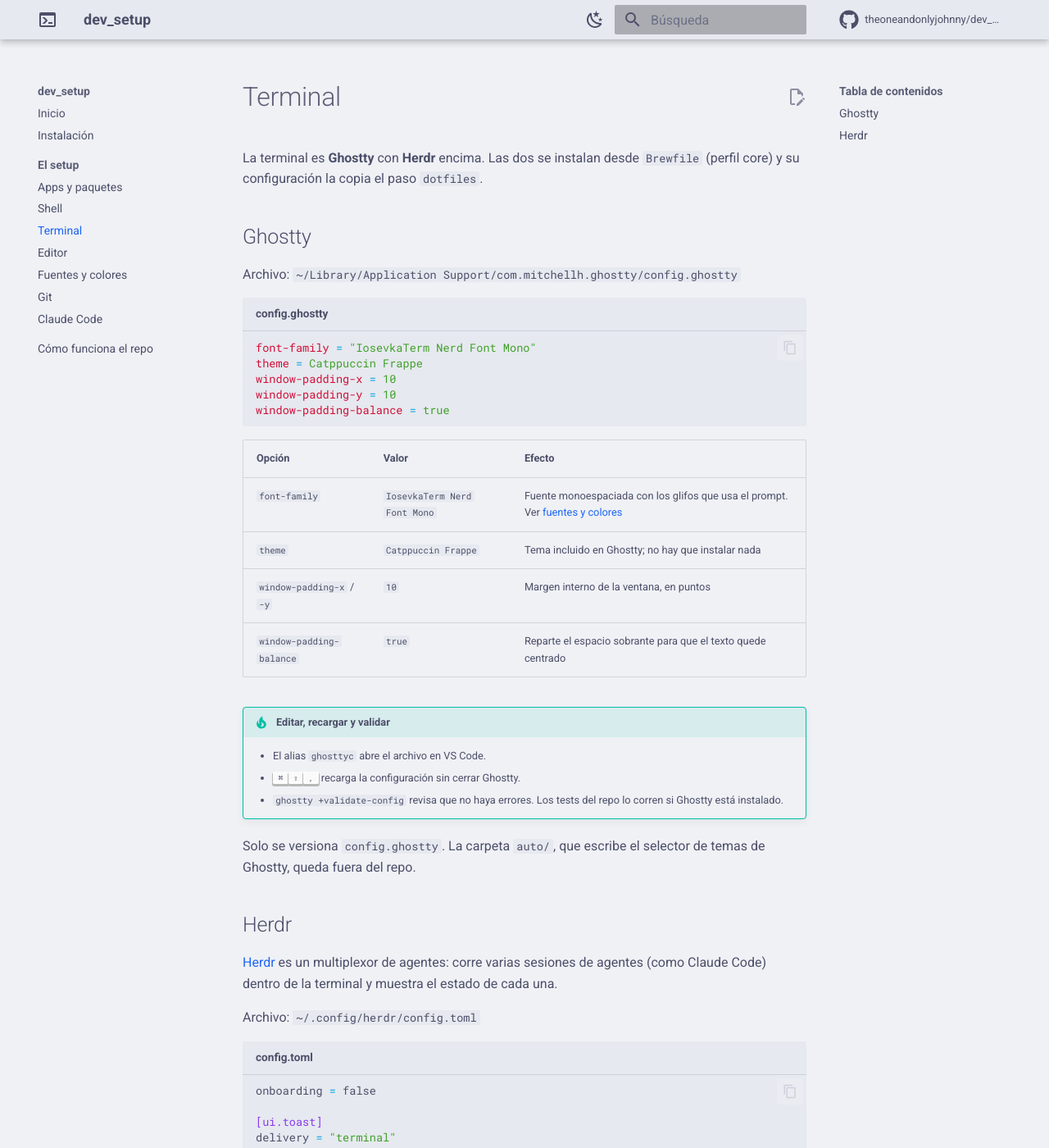
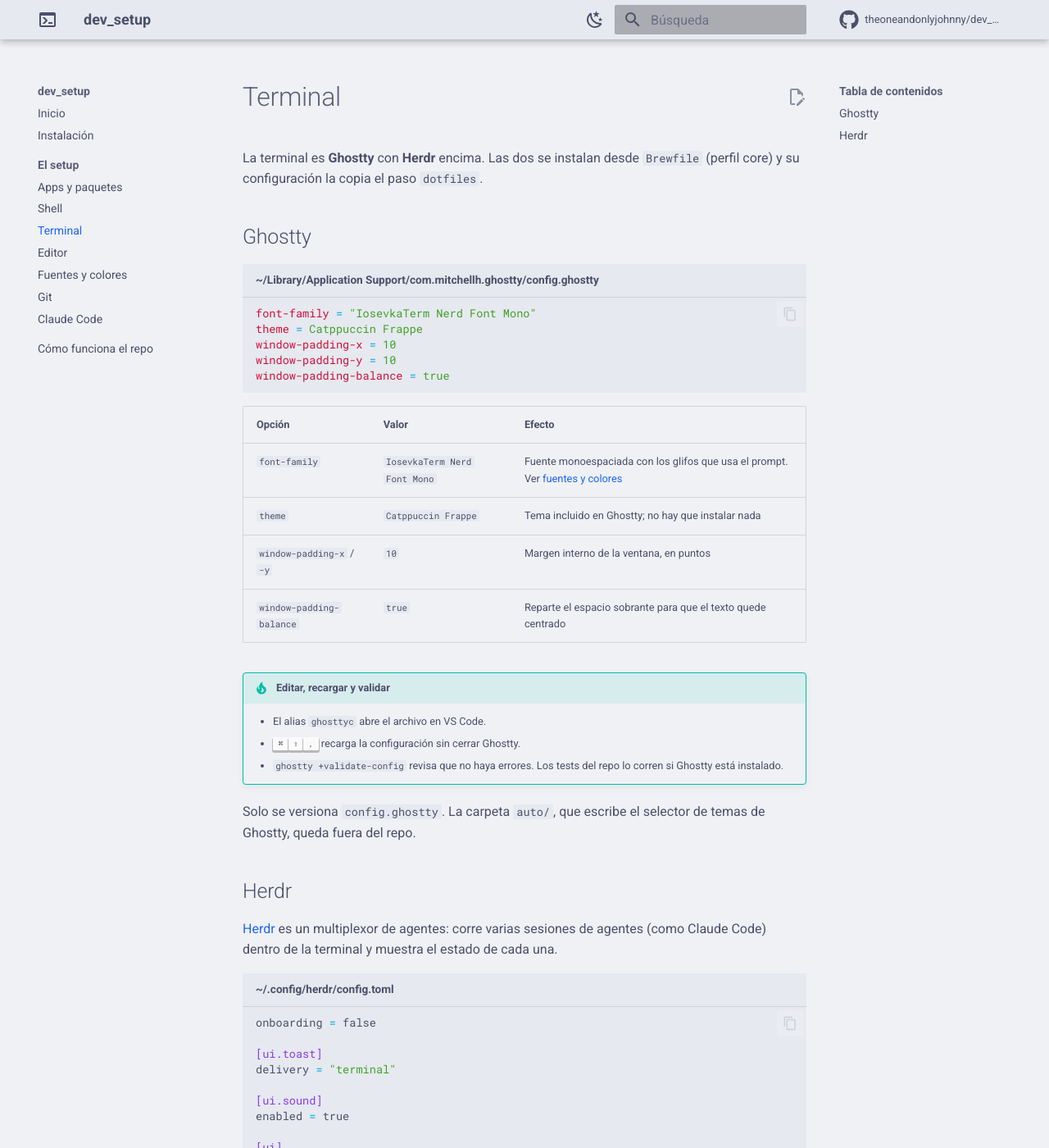
Before and after one commit to TheOneAndOnlyJohnny/dev_setup, an MkDocs documentation site: the page built from docs/terminal.md, in a window 1280 px wide and 1400 px high. Shown: the whole window at 82% size. Built offline with MkDocs 1.6.1 and Material for MkDocs 9.7.7, drawn with Linux system fonts in a browser that asks for light colours; comment, search, counter and statistics services are not loaded.

Commit message:
test(Epic Tech Debt 1): check docs config blocks titled ~/<path> match home/
Co-Authored-By: Claude Opus 5.5 <noreply@anthropic.com>

````diff
--- a/docs/terminal.md
+++ b/docs/terminal.md
@@ -4,9 +4,7 @@ La terminal es **Ghostty** con **Herdr** encima. Las dos se instalan desde `Brew
 
 ## Ghostty
 
-Archivo: `~/Library/Application Support/com.mitchellh.ghostty/config.ghostty`
-
-```ini title="config.ghostty"
+```ini title="~/Library/Application Support/com.mitchellh.ghostty/config.ghostty"
 font-family = "IosevkaTerm Nerd Font Mono"
 theme = Catppuccin Frappe
 window-padding-x = 10
@@ -32,9 +30,7 @@ Solo se versiona `config.ghostty`. La carpeta `auto/`, que escribe el selector d
 
 [Herdr](https://herdr.dev) es un multiplexor de agentes: corre varias sesiones de agentes (como Claude Code) dentro de la terminal y muestra el estado de cada una.
 
-Archivo: `~/.config/herdr/config.toml`
-
-```toml title="config.toml"
+```toml title="~/.config/herdr/config.toml"
 onboarding = false
 
 [ui.toast]
````
Also changed, not shown: docs/repository.md (+2 -2 lines), 1 other file.
